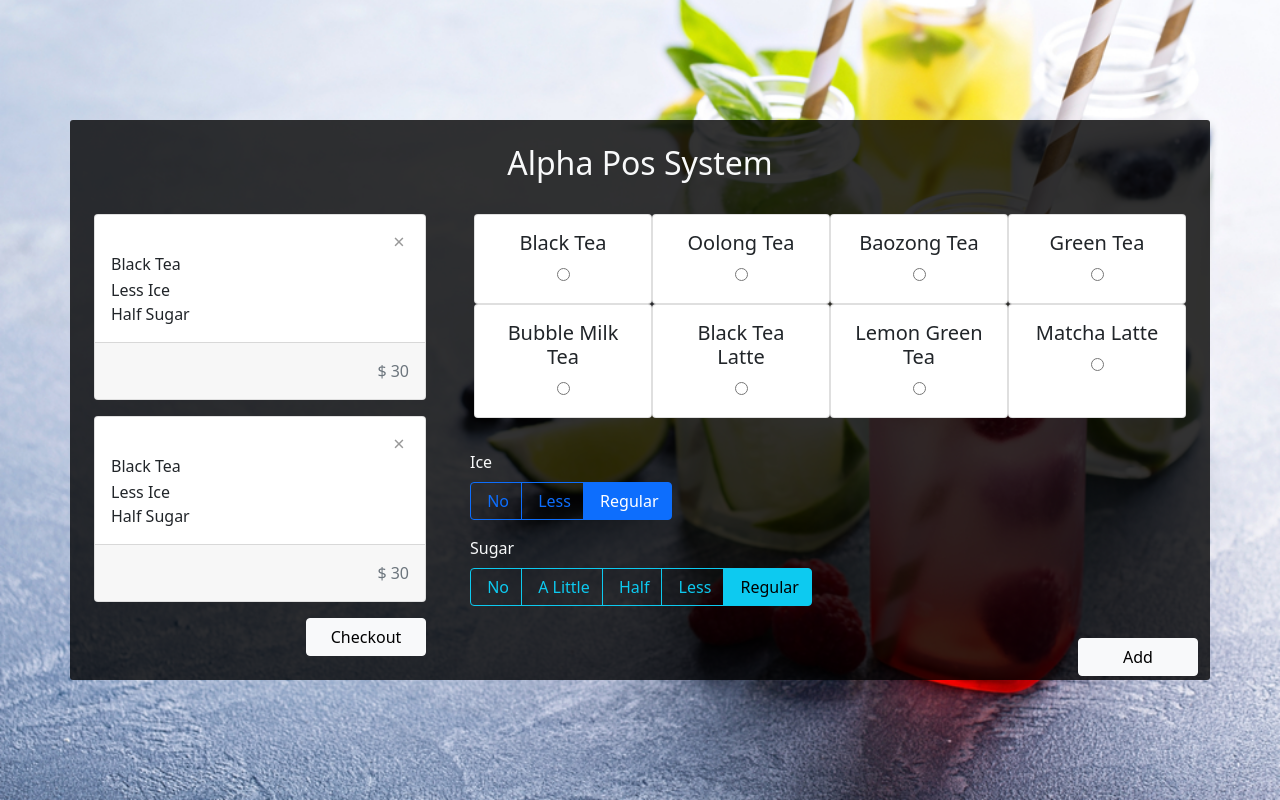
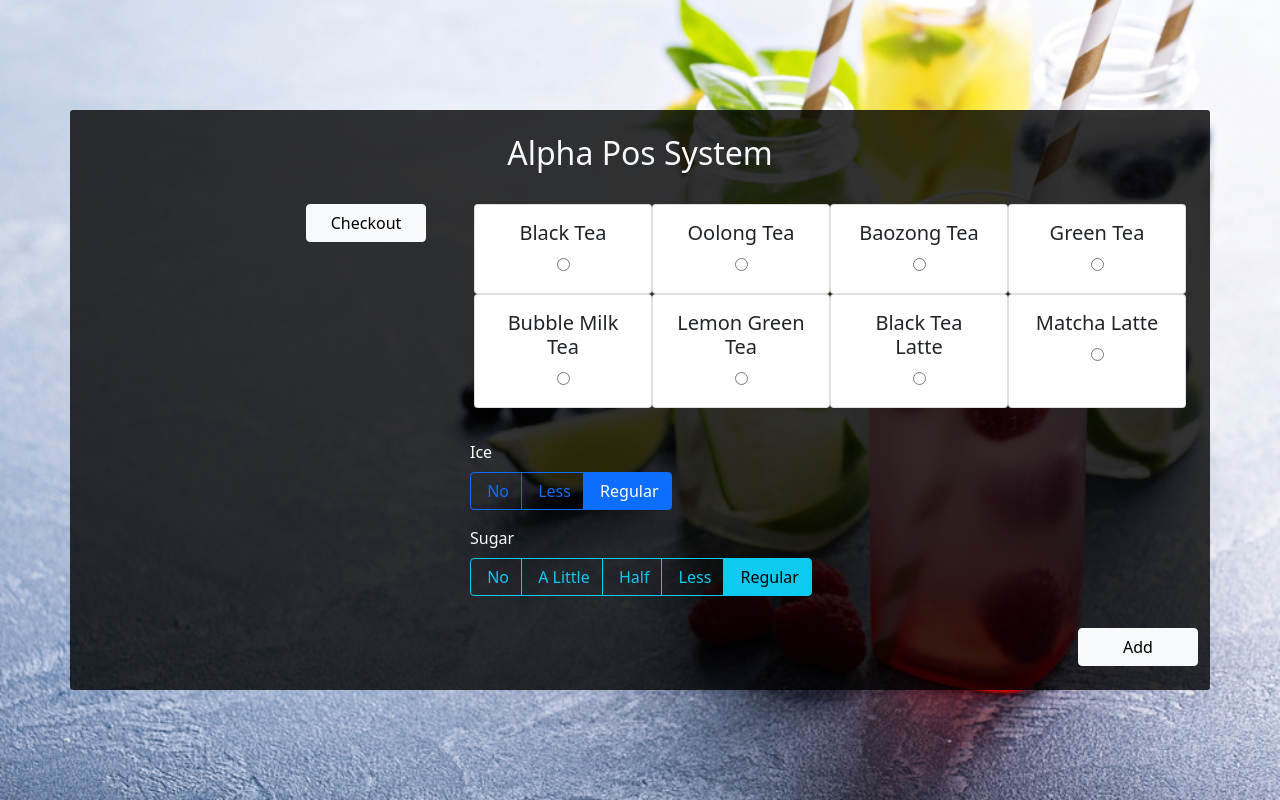
Before and after one commit to ethon92/alpha-pos-system-vue, a Vue app: page / in a window 1280 px wide. Built offline with nearby package versions, Linux system fonts and the light colour scheme.

Commit message:
create OrderBill function

```diff
--- a/src/App.vue
+++ b/src/App.vue
@@ -1,32 +1,68 @@
 <script setup>
   import OrderBill from './components/OrderBill.vue';
-  import ProductCard from './components/ProductCard.vue'
+  import DrinkCard from './components/DrinkCard.vue'
   import VolumePills from './components/VolumePills.vue';
-  import { reactive } from 'vue'
+  import { reactive, ref } from 'vue'
 
-  const products = [
-    'Black Tea',
-    'Oolong Tea',
-    'Baozong Tea',
-    'Green Tea',
-    'Bubble Milk Tea',
-    'Black Tea Latte',
-    'Lemon Green Tea',
-    'Matcha Latte'
+  const drinks = [
+    {
+      id: 1,
+      name: 'Black Tea',
+      price: 30
+    },
+    {
+      id: 2,
+      name: 'Oolong Tea',
+      price: 30
+    },
+    {
+      id: 3,
+      name: 'Baozong Tea',
+      price: 30
+    },
+    {
+      id: 4,
+      name: 'Green Tea',
+      price: 30
+    },
+    {
+      id: 5,
+      name: 'Bubble Milk Tea',
+      price: 50
+    },
+    {
+      id: 6,
+      name: 'Lemon Green Tea',
+      price: 50
+    },
+    {
+      id: 7,
+      name: 'Black Tea Latte',
+      price: 55
+    },
+    {
+      id: 8,
+      name: 'Matcha Latte',
+      price: 55
+    },
+
   ]
 
   const volumeChoice = reactive([{
     name: 'Ice',
     labelOutline: 'btn-outline-primary',
     choice:  [{
+      id: 1,
       value: 'No Ice',
       choiceName: 'No',
       isChecked: false
     },{
+      id: 2,
       value: 'Less Ice',
       choiceName: 'Less',
       isChecked: false
     },{
+      id: 3,
       value: 'Regular Ice',
       choiceName: 'Regular',
       isChecked: true
@@ -35,42 +71,60 @@
     name: 'Sugar',
     labelOutline: 'btn-outline-info',
     choice: [{
+      id: 1,
       value: 'No Sugar',
       choiceName: 'No',
       isChecked: false
     },{
+      id: 2,
       value: 'A Little Sugar',
       choiceName: 'A Little',
       isChecked: false
     },{
+      id: 3,
       value: 'Half Sugar',
       choiceName: 'Half',
       isChecked: false
     },{
+      id: 4,
       value: 'Less Sugar',
       choiceName: 'Less',
       isChecked: false
     },{
+      id: 5,
       value: 'Regular Sugar',
       choiceName: 'Regular',
       isChecked: true
     }]
   }])
 
+  const selectDrink = ref('')
+  const selectDrinkPrice = ref()
+  const selectSugar = ref('Regular Sugar')
+  const selectIce = ref('Regular Ice')
+  const orderBills = ref([])
+  let id = 1
+
   function handleChecked(e) {
     const targetValue = e.target.value
     const classList = e.target.parentElement.classList
 
+    // 當選擇的是甜度的欄位時
     if (classList.contains('btn-outline-primary')) {
-      volumeChoice[0].choice.filter( item => {
+      selectSugar.value = targetValue
+      // 處理label active的狀態
+      volumeChoice[0].choice.forEach( item => {
         if (item.value === targetValue) {
           item.isChecked = true
         } else {
           item.isChecked = false
         }
       })
+      // 當選擇的是冰塊的欄位時
     } else if (classList.contains('btn-outline-info')) {
-      volumeChoice[1].choice.filter( item => {
+      selectIce.value = targetValue
+      // 處理label active的狀態
+      volumeChoice[1].choice.forEach( item => {
         if (item.value === targetValue) {
           item.isChecked = true
         } else {
@@ -79,6 +133,41 @@
       })
     }
   }
+
+  function handleDrink(e) {
+    const drinkName = e.target.value
+
+    selectDrink.value = drinkName
+
+    drinks.forEach( item => {
+      if (item.name === drinkName) {
+        selectDrinkPrice.value = item.price
+      }
+    })
+  }
+
+  function handleDeleteBill(e) {
+    const id = Number(e.target.id)
+    orderBills.value = orderBills.value.filter( bill => bill.id !== id )
+  }
+
+  function addBill() {
+    if (!selectDrink.value) {
+      alert('Please choose at least one item.')
+      return
+    }
+    const drink = new Drink(id, selectDrink.value, selectSugar.value, selectIce.value, selectDrinkPrice.value)
+    orderBills.value.unshift(drink)
+    id++
+  }
+
+  function Drink (id, name, sugar, ice, price) {
+    this.id = id
+    this.name = name
+    this.sugar = sugar
+    this.ice = ice
+    this.price = price
+  }
 </script>
 
 <template>
@@ -86,8 +175,7 @@
     <h2 class="text-center text-light pt-4">Alpha Pos System</h2>
     <div class="row">
       <div class="col-md-4 p-4">
-        <OrderBill />
-        <OrderBill />
+        <OrderBill :order-bills="orderBills" @pass-delete-bill="handleDeleteBill"/>
         <div class="text-end">
           <button class="btn btn-light" style="min-width: 120px;">Checkout</button>
         </div>
@@ -95,7 +183,7 @@
       <div class="col-md-8">
         <section class="menu p-4">
           <div class="row row-cols-4">
-            <ProductCard :products="products"/>
+            <DrinkCard :drinks="drinks" @pass-drink="handleDrink"/>
           </div>
         </section>
         <section class="ice p-2">
@@ -104,8 +192,8 @@
         <section class="sugar p-2">
           <VolumePills :choice="volumeChoice[1]" @after-checked="handleChecked"/>
         </section>
-        <div class="text-end mt-4">
-          <div class="btn btn-light" style="min-width:120px;">Add</div>
+        <div class="text-end mt-4 mb-4">
+          <div class="btn btn-light" style="min-width:120px;" @click="addBill">Add</div>
         </div>
       </div>
     </div>
@@ -135,5 +223,4 @@
     overflow-y: scroll;
     max-height: 580px;
   }
-
 </style>
--- /dev/null
+++ b/src/components/DrinkCard.vue
@@ -0,0 +1,33 @@
+<script setup>
+  const props = defineProps({
+    drinks: {
+      type: Array,
+      required: true
+    }
+  })
+
+  const emit = defineEmits(['passDrink'])
+
+  function selectDrink(e) {
+    emit('passDrink', e)
+  }
+</script>
+
+<template>
+  <div class="card text-center"
+    v-for="drink in drinks"
+    :key="drink.id"
+  >
+    <label class="card-body px-2">
+      <h5 class="card-title">{{ drink.name }}</h5>
+      <input type="radio" name="drink" :value="drink.name" @click="selectDrink">
+    </label>
+  </div>
+</template>
+
+<style scoped>
+  .card,
+  .card-body {
+    cursor: pointer;
+  }
+</style>
--- a/src/components/OrderBill.vue
+++ b/src/components/OrderBill.vue
@@ -1,17 +1,31 @@
+<script setup>
+  const props = defineProps({
+    orderBills: Array
+  })
+
+
+  const emit = defineEmits(['passDeleteBill'])
+  function deleteBill(e) {
+    emit('passDeleteBill', e)
+  }
+
+</script>
+
+
 <template>
-  <div class="card mb-3">
+  <div class="card mb-3" v-for="bill in orderBills" :key="bill.id">
     <div class="card-body pt-3 pr-3">
-      <div class="text-end">
-        <span class="delete-drink">×</span>
+      <div class="text-end" @click="deleteBill">
+        <span class="delete-drink" :id="bill.id">×</span>
       </div>
-      <h6 class="card-title mb-1">Black Tea</h6>
-      <div class="card-text">Less Ice</div>
-      <div class="card-text">Half Sugar</div>
+      <h6 class="card-title mb-1">{{ bill.name }}</h6>
+      <div class="card-text">{{ bill.ice }}</div>
+      <div class="card-text">{{ bill.sugar }}</div>
     </div>
 
     <div class="card-footer text-end">
       <div class="card-text text-muted py-2">
-        $ <span>30</span>
+        $ <span>{{ bill.price }}</span>
       </div>
     </div>
   </div>
--- a/src/components/ProductCard.vue
+++ /dev/null
@@ -1,17 +0,0 @@
-<script setup>
-  const props = defineProps({
-    products: {
-      type: Array,
-      required: true
-    }
-  })
-</script>
-
-<template>
-  <div class="card text-center" v-for="product in products" :key="product">
-    <label class="card-body px-2">
-      <h5 class="card-title">{{ product }}</h5>
-      <input type="radio" name="drink" :value="product">
-    </label>
-  </div>
-</template>
--- a/src/components/VolumePills.vue
+++ b/src/components/VolumePills.vue
@@ -19,7 +19,7 @@
     <label class="btn"
       :class="[choice.labelOutline, { active: item.isChecked }]"
       v-for="item in choice.choice"
-      :key="item.choiceName"
+      :key="item.id"
     >
       <input
         type="radio"
```
